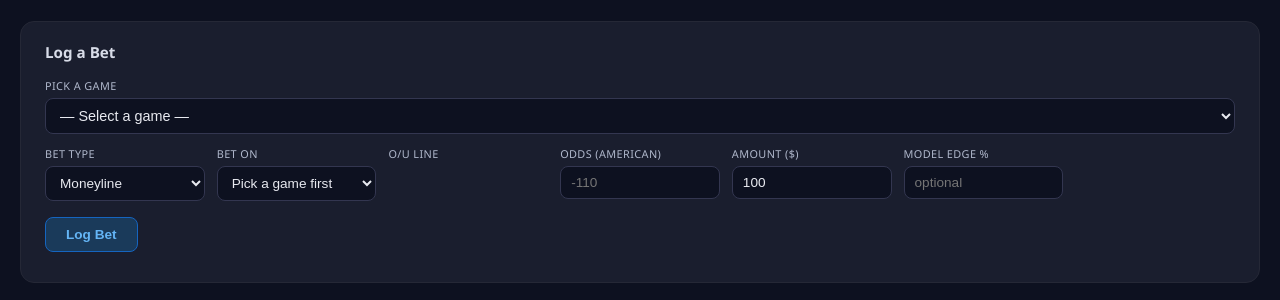
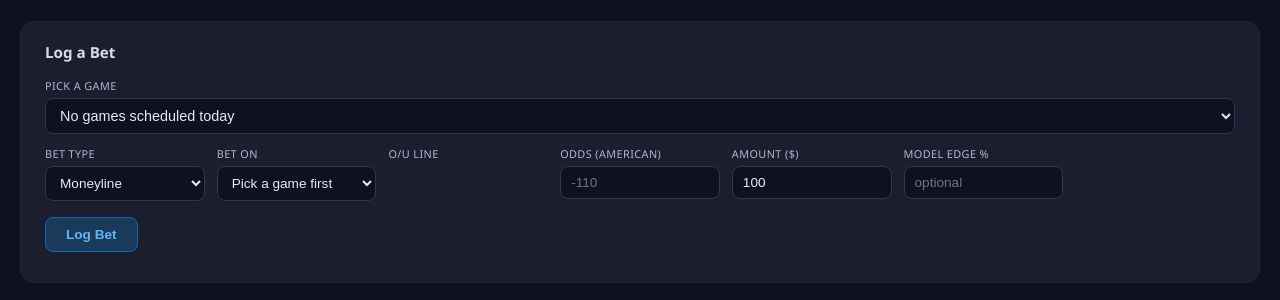
Before and after one commit to yepadwee93/mlb-simulator, a Flask app: page /bets in a window 1280 px wide. Shown: the part 399-699 px from the top of the page. Run offline with Flask 3, Linux system fonts and the light colour scheme; the visitor is signed in with stand-in values (Sample User, id 1); data that the repository does not hold is empty; some libraries are stand-ins or nearby versions.

Commit message:
fix: game picker uses dedicated /api/today-games endpoint
The old /api/scores endpoint used UTC date which missed games for EST
users. New /api/today-games uses _today_est() and get_today_schedule()
to match the homepage. Also shows game times and count in dropdown.

Co-Authored-By: Claude Opus 4.6 <noreply@anthropic.com>

```diff
--- a/app/templates/bets.html
+++ b/app/templates/bets.html
@@ -371,22 +371,33 @@ window.addEventListener('load', loadUnit);
 var _todayGames = [];
 
 function loadTodayGames() {
-  fetch('/api/scores').then(function(r){return r.json();}).then(function(games){
+  fetch('/api/today-games').then(function(r){return r.json();}).then(function(games){
     _todayGames = games;
     var sel = document.getElementById('lb-game');
-    sel.innerHTML = '<option value="">— Select a game —</option>';
+    sel.innerHTML = '<option value="">— Select a game (' + games.length + ' today) —</option>';
     games.forEach(function(g, i) {
       var status = g.status || '';
+      var time = '';
+      if (g.game_time) {
+        try {
+          var d = new Date(g.game_time);
+          time = d.toLocaleTimeString([], {hour:'numeric', minute:'2-digit'});
+        } catch(e) {}
+      }
       var label = g.away + ' @ ' + g.home;
-      if (status) label += ' (' + status + ')';
+      if (time) label += ' — ' + time;
+      if (status && status !== 'Preview' && status !== 'Scheduled') label += ' (' + status + ')';
       var opt = document.createElement('option');
       opt.value = i;
       opt.textContent = label;
       sel.appendChild(opt);
     });
-  }).catch(function(){
+    if (games.length === 0) {
+      sel.innerHTML = '<option value="">No games scheduled today</option>';
+    }
+  }).catch(function(e){
     var sel = document.getElementById('lb-game');
-    sel.innerHTML = '<option value="">Could not load games</option>';
+    sel.innerHTML = '<option value="">Could not load games — try refreshing</option>';
   });
 }
 
--- a/web.py
+++ b/web.py
@@ -1997,6 +1997,24 @@ def api_scores():
     return jsonify(out)
 
 
+@app.route("/api/today-games")
+def api_today_games():
+    """JSON: today's scheduled games for the bet form picker."""
+    games = get_today_schedule(game_date=_today_est().isoformat())
+    out = []
+    for g in games:
+        out.append(
+            {
+                "gamePk": g.get("gamePk", g.get("game_pk", "")),
+                "away": g.get("away_team", ""),
+                "home": g.get("home_team", ""),
+                "status": g.get("status", g.get("abstract_state", "")),
+                "game_time": g.get("game_time", g.get("game_time_utc", "")),
+            }
+        )
+    return jsonify(out)
+
+
 @app.route("/api/bets")
 @login_required
 def api_bets():
```
